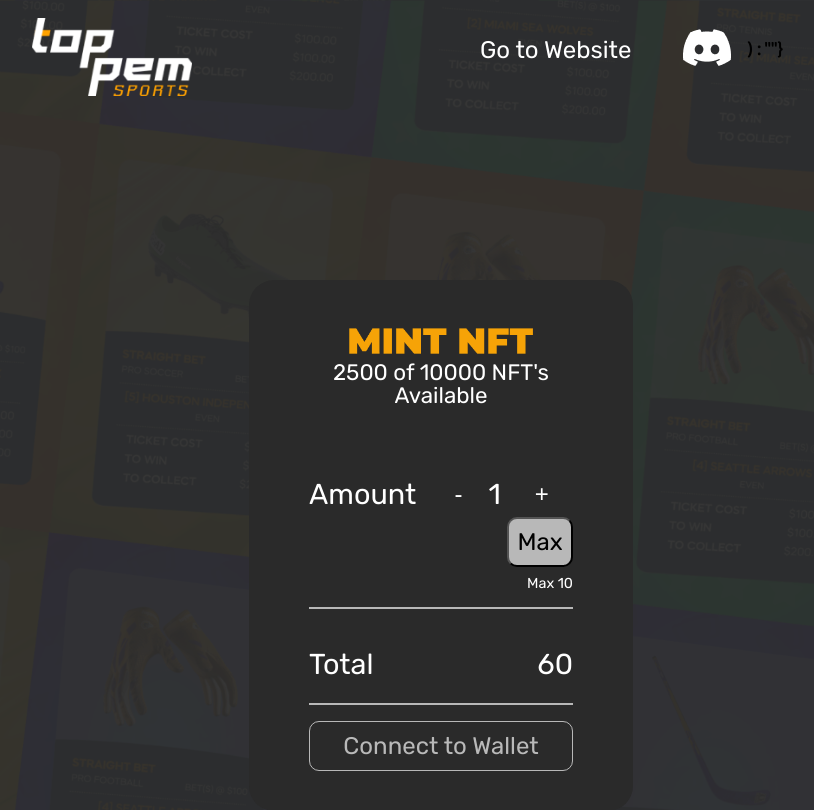
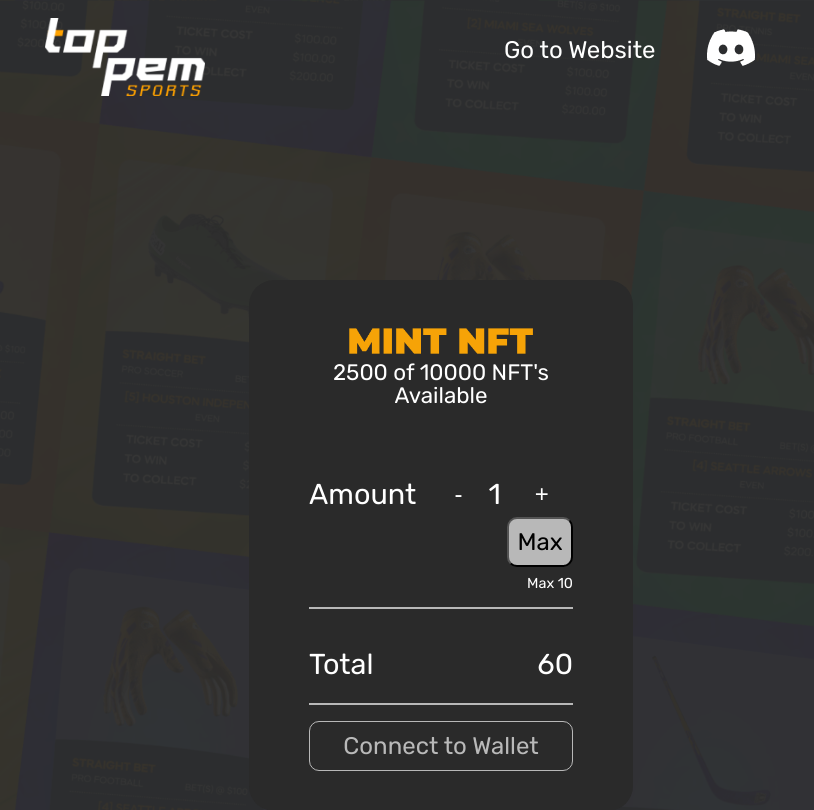
Before and after one commit to timdogfr/deneme3, a React (Create React App) app: page / in a window 1280 px wide. Shown: the whole page, without its empty margins (199-1013 px from the left). Built offline with nearby package versions, Linux system fonts and the light colour scheme.

Commit message:
Update Navbar.js

```diff
--- a/src/components/Navbar/Navbar.js
+++ b/src/components/Navbar/Navbar.js
@@ -120,7 +120,6 @@ const Navbar = () => {
                     <NavIcon src={"config/images/discord.png"}></NavIcon>
                   </NavLink>
                 </NavItems>
-                ) : ""}
 
                 {/* End Mobile Version */}
 
```
